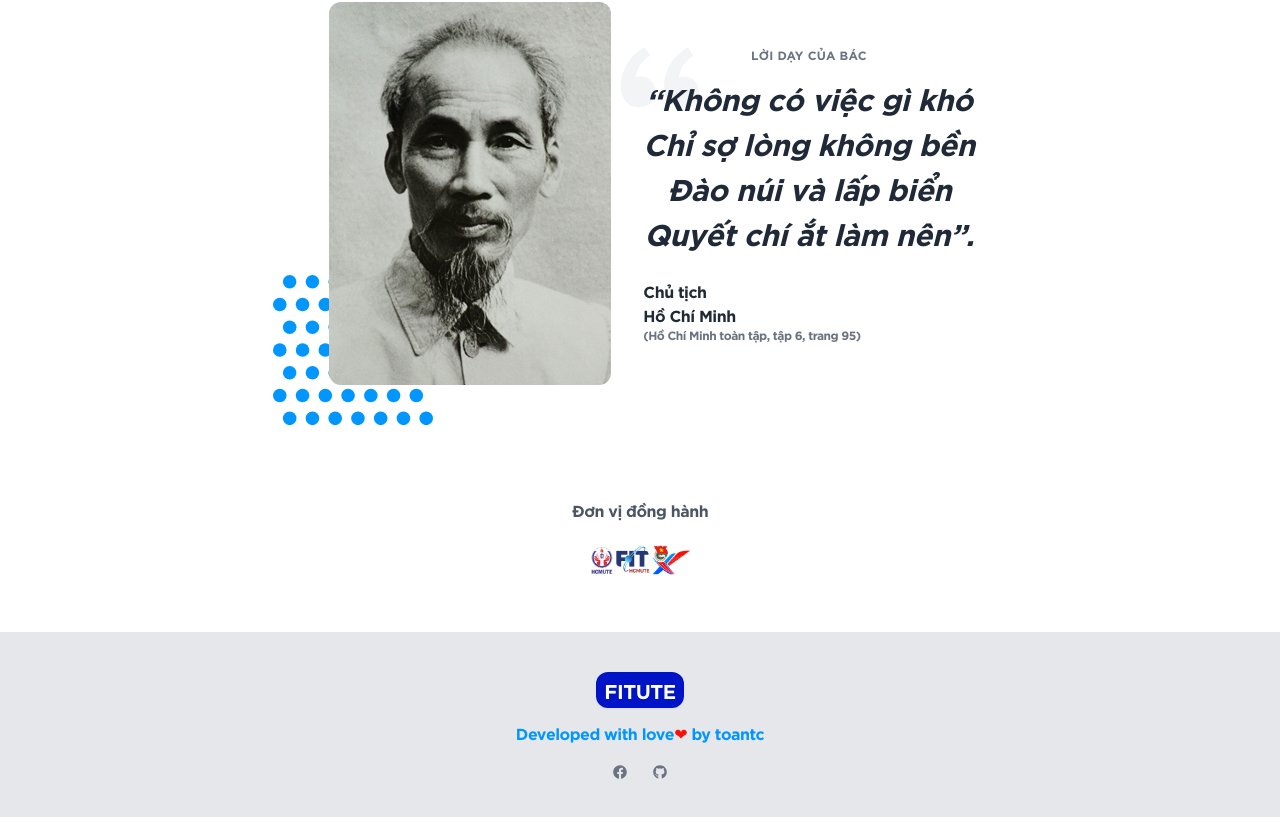
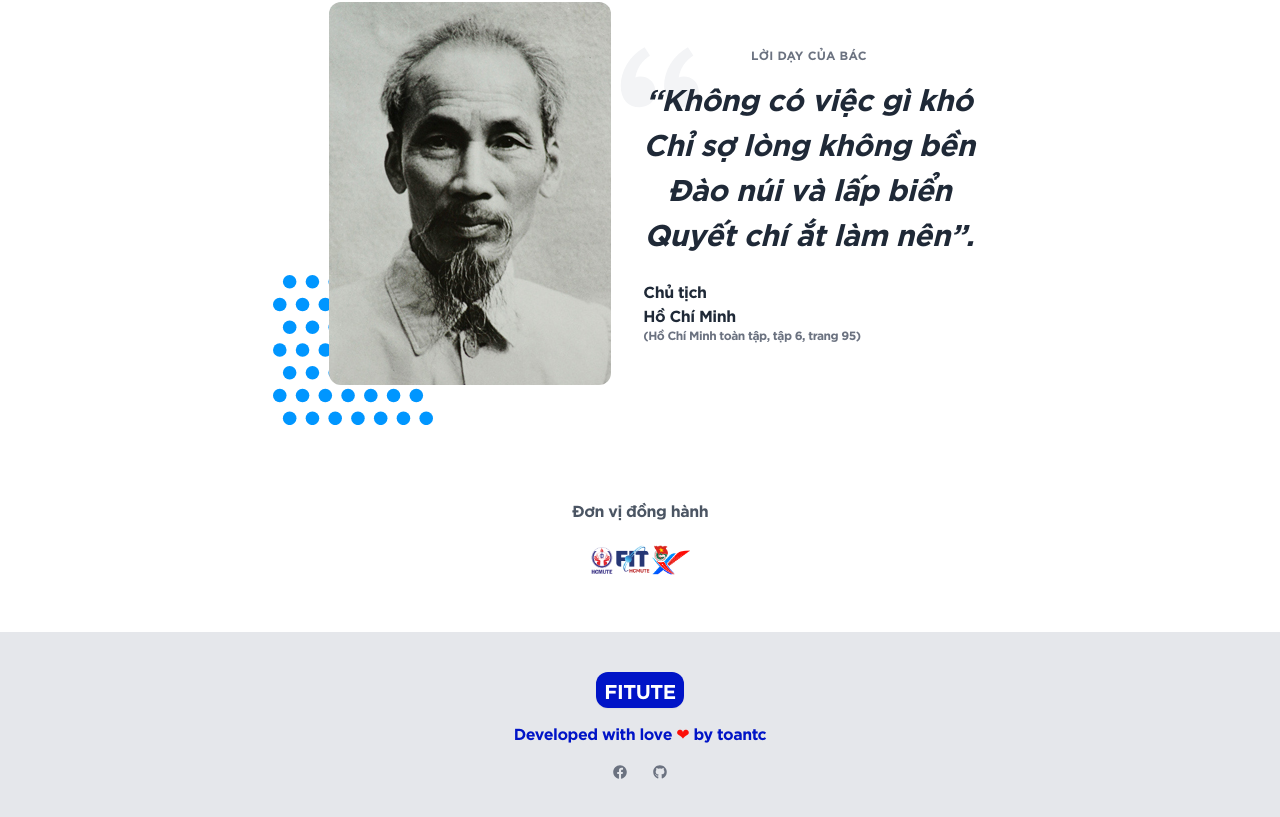
Before and after one commit to toantc1024/daihoi-itute, a Next.js app: page / in a window 1280 px wide. Shown: the part 333-1150 px from the top of the page. Built offline with nearby package versions, Linux system fonts and the light colour scheme; no server answers.

Commit message:
Update: Add spacing

```diff
--- a/src/components/Footer.tsx
+++ b/src/components/Footer.tsx
@@ -18,8 +18,9 @@ const Footer = () => {
           </div>
           {/* End Col */}
           <div className="mt-3">
-            <p className="text-dhcyan dark:text-neutral-500">
-              Developed with love<span className="text-dhred">❤</span> by toantc
+            <p className="text-dhblue dark:text-neutral-500">
+              Developed with love <span className="text-dhred">❤</span> by
+              toantc
             </p>
           </div>
           {/* Social Brands */}
```
